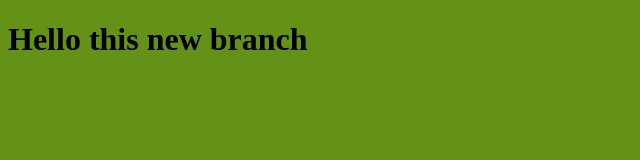
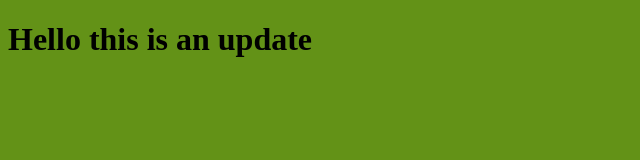
Before and after one commit to AhmedRabdelwahab/ALXSE, a plain HTML site: page index.html in a window 1280 px wide. Shown: the full height of the page, 0-640 px from the left. Drawn offline with Linux system fonts and the light colour scheme.

Commit message:
edit the html file

```diff
--- a/index.html
+++ b/index.html
@@ -7,7 +7,7 @@
     <link rel="stylesheet" href="style.css">
 </head>
 <body>
-    <h1>Hello this new branch
+    <h1>Hello this is an update
 
     </h1>
 
```
